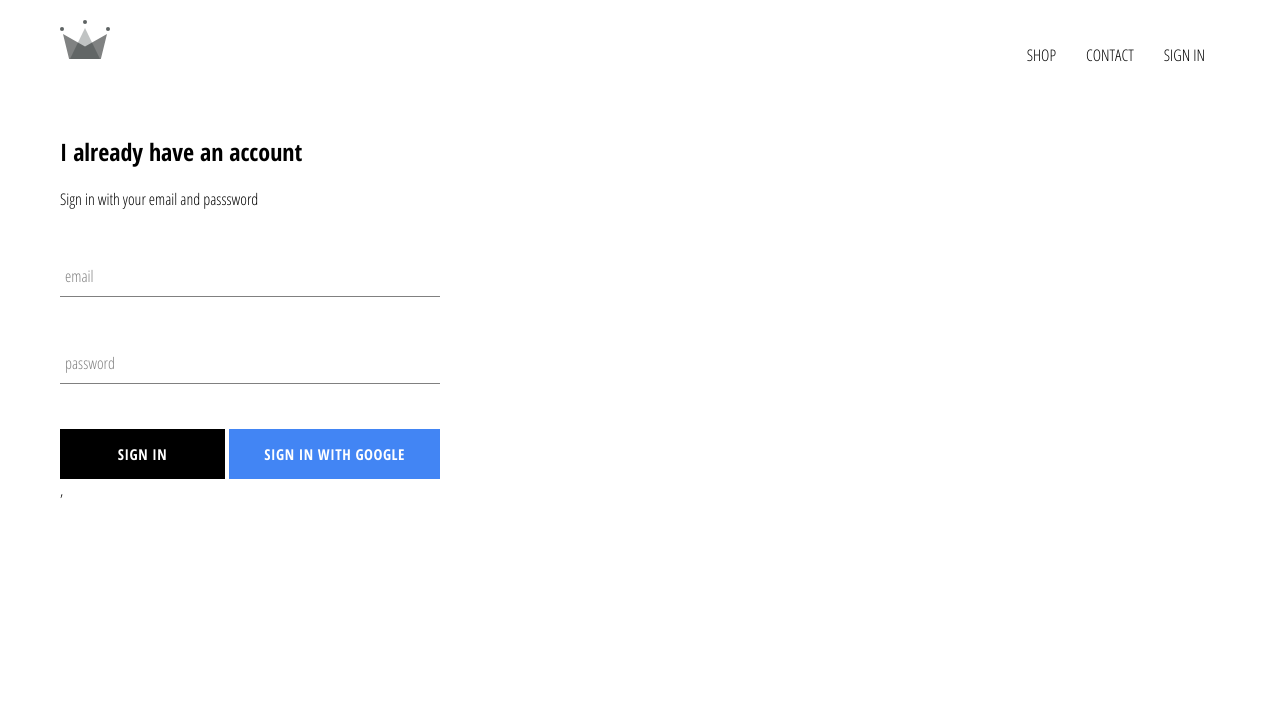
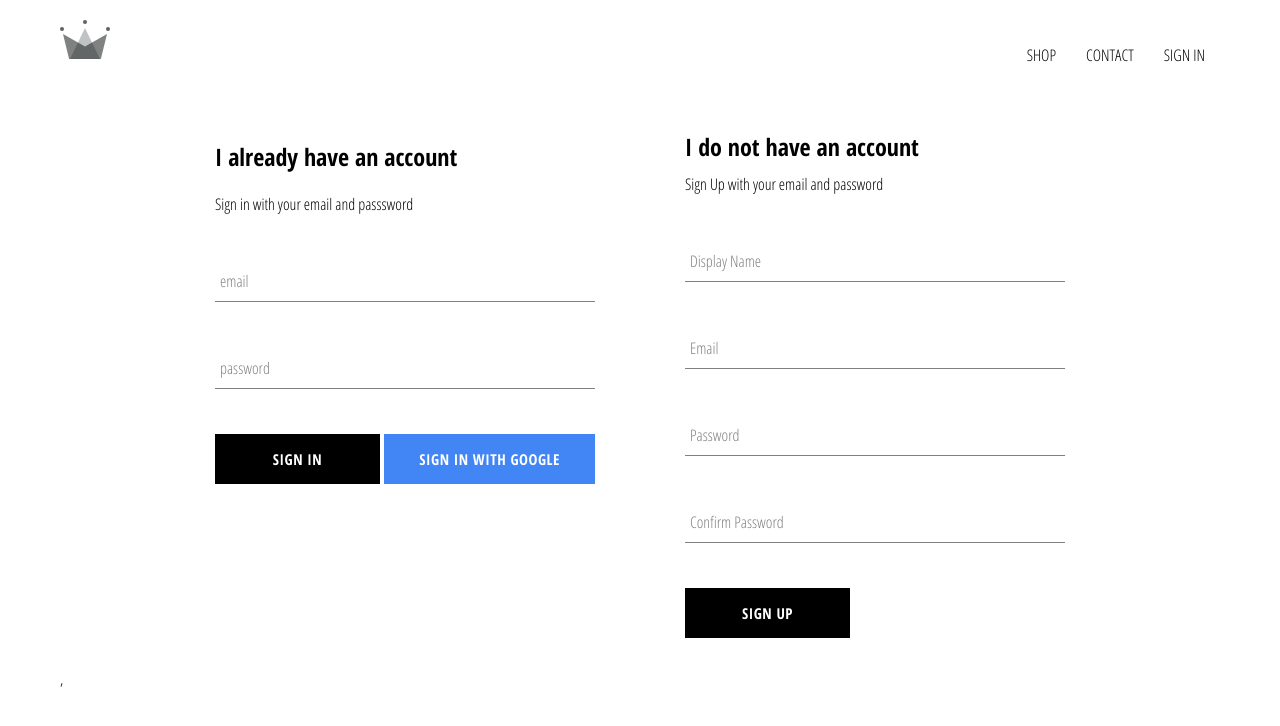
Before and after one commit to rizalaji1st/clothing-ecommerce, a React (Create React App) app: page /sign-in in a window 1280 px wide. Shown: the top 726 px of the page. Built offline with nearby package versions, Linux system fonts and the light colour scheme; no server answers.

Commit message:
Implement firebase pada sign up

```diff
--- a/src/App.js
+++ b/src/App.js
@@ -18,8 +18,21 @@ class App extends React.Component {
   unsubscribeFromAuth = null;
 
   componentDidMount() {
-    this.unsubscribeFromAuth = auth.onAuthStateChanged(async (user) => {
-      createUserProfilDocument(user);
+    this.unsubscribeFromAuth = auth.onAuthStateChanged(async (userAuth) => {
+      if (userAuth) {
+        const userRef = await createUserProfilDocument(userAuth);
+
+        userRef.onSnapshot((snapshot) => {
+          this.setState({
+            currentUser: {
+              id: snapshot.id,
+              ...snapshot.data(),
+            },
+          });
+        });
+      } else {
+        this.setState({ currentUser: userAuth });
+      }
     });
   }
 
--- /dev/null
+++ b/src/components/sign-up/sign-up.component.jsx
@@ -0,0 +1,103 @@
+import React from "react";
+
+import FormInput from "../form-input/form-input.component";
+import CustomButton from "../custom-button/custom-button.component";
+
+import { auth, createUserProfilDocument } from "../../firebase/firebase.utils";
+import "./sign-up.style.scss";
+
+class SignUp extends React.Component {
+  constructor() {
+    super();
+
+    this.state = {
+      displayName: "",
+      email: "",
+      password: "",
+      confirmPassword: "",
+    };
+  }
+
+  handleSubmit = async (event) => {
+    event.preventDefault();
+
+    const { displayName, email, password, confirmPassword } = this.state;
+
+    if (password !== confirmPassword) {
+      alert("Password doesnt match");
+      return;
+    }
+
+    try {
+      const { user } = await auth.createUserWithEmailAndPassword(
+        email,
+        password
+      );
+
+      await createUserProfilDocument(user, { displayName });
+
+      this.setState({
+        displayName: "",
+        email: "",
+        password: "",
+        confirmPassword: "",
+      });
+    } catch (error) {
+      console.error(error);
+    }
+  };
+
+  handleChange = (event) => {
+    const { name, value } = event.target;
+
+    this.setState({ [name]: value });
+  };
+
+  render() {
+    const { displayName, email, password, confirmPassword } = this.state;
+    return (
+      <div className="sign-up">
+        <h2 className="title">I do not have an account</h2>
+        <span>Sign Up with your email and password</span>
+        <form className="sign-up-form" onSubmit={this.handleSubmit}>
+          <FormInput
+            type="text"
+            name="displayName"
+            value={displayName}
+            onChange={this.handleChange}
+            label={"Display Name"}
+            required
+          />
+          <FormInput
+            type="email"
+            name="email"
+            value={email}
+            onChange={this.handleChange}
+            label={"Email"}
+            required
+          />
+          <FormInput
+            type="password"
+            name="password"
+            value={password}
+            onChange={this.handleChange}
+            label={"Password"}
+            required
+          />
+          <FormInput
+            type="password"
+            name="confirmPassword"
+            value={confirmPassword}
+            onChange={this.handleChange}
+            label={"Confirm Password"}
+            required
+          />
+
+          <CustomButton type="submit">SIGN UP</CustomButton>
+        </form>
+      </div>
+    );
+  }
+}
+
+export default SignUp;
--- /dev/null
+++ b/src/components/sign-up/sign-up.style.scss
@@ -0,0 +1,9 @@
+.sign-up {
+  display: flex;
+  flex-direction: column;
+  width: 380px;
+
+  .title {
+    margin: 10px 0;
+  }
+}
--- a/src/pages/sign-in-and-sign-up/sign-in-and-sign-up.component.jsx
+++ b/src/pages/sign-in-and-sign-up/sign-in-and-sign-up.component.jsx
@@ -1,12 +1,13 @@
 import React from "react";
 import SignIn from "../../components/sign-in/sign-in.component";
-
+import SignUp from "../../components/sign-up/sign-up.component";
 
 import './sign-in-and-sign-up.style.scss';
 
 const SignInAndSignUpPage = () => (
     <div className="sign-in-and-sign-up">
         <SignIn />
+        <SignUp />
     </div>
 );
 
--- a/src/pages/sign-in-and-sign-up/sign-in-and-sign-up.style.scss
+++ b/src/pages/sign-in-and-sign-up/sign-in-and-sign-up.style.scss
@@ -0,0 +1,6 @@
+.sign-in-and-sign-up{
+    width: 850px;
+    display: flex;
+    justify-content: space-between;
+    margin: 30px auto;
+}
```
